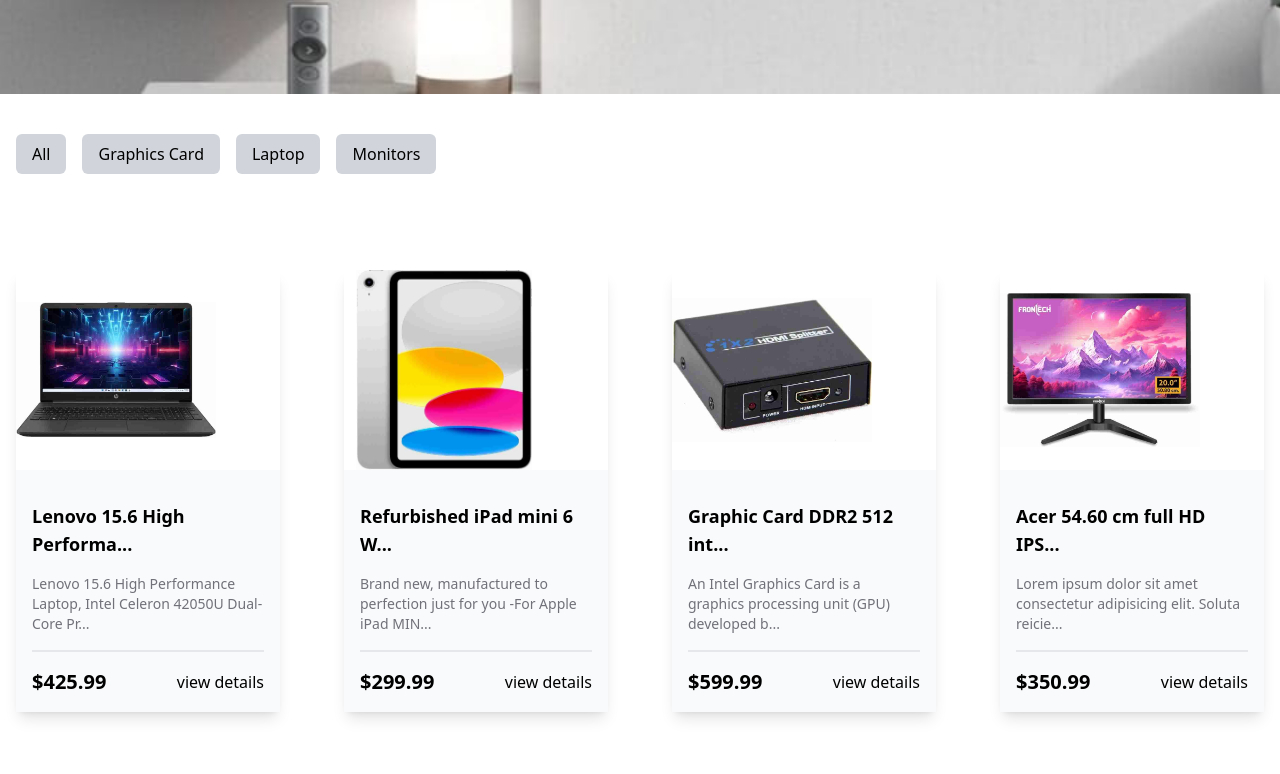
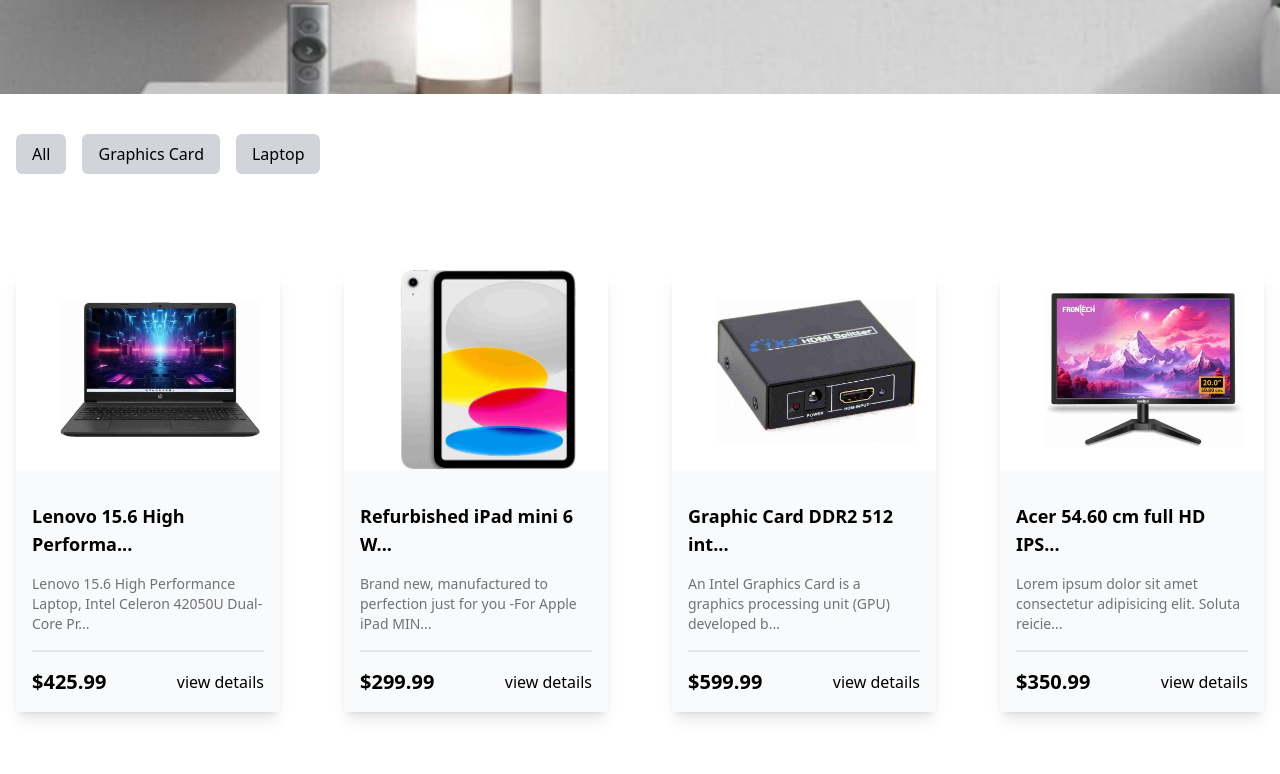
Before and after one commit to engineer-kaif/E-commerce-website, a React (Vite) app: page / in a window 1280 px wide. Shown: the part 560-1334 px from the top of the page. Built offline with nearby package versions, Linux system fonts and the light colour scheme.

Commit message:
some changes

```diff
--- a/src/Components/Home/Home.jsx
+++ b/src/Components/Home/Home.jsx
@@ -8,7 +8,7 @@
   "All",
   "Graphics Card",
   "Laptop",
-  "Monitors",
+
 ];
 
 function Home() {
--- a/src/Components/ProductCard/ProductCard.jsx
+++ b/src/Components/ProductCard/ProductCard.jsx
@@ -6,7 +6,7 @@
   return (
     <Link to={`/product/${product.id}`}>
       <div className='shadow-lg rounded-md cursor-pointer'>
-        <img src={`/${product.image}`} alt="" className='w-[200px] h-[200px] object-contain rounded'/>
+        <img src={`/${product.image}`} alt="" className='w-[200px] h-[200px] object-contain rounded ml-11' />
         <div className='bg-gray-50 p-4'>
           <h2 className='text-lg font-semibold my-4'>{product.title.substring(0,25)+"..."}</h2>
           <p className='text-sm text-zinc-500 border-b-2 pb-4'>{product.description.substring(0,70)+"..."}</p>
--- a/src/Components/ProductDetails/ProductDetails.jsx
+++ b/src/Components/ProductDetails/ProductDetails.jsx
@@ -30,7 +30,7 @@
           Back to Product
         </Link>
         <div className='grid grid-cols-1 md:grid-cols-2 gap-8 items-center'>
-          <div className='shadow-md p-4 rounded w-[300px] h-[300px] object-contain'>
+          <div className='shadow-md p-4 rounded w-[300px] h-[300px] object-contain '>
             <img src={`/${product.image}`} alt={product.title} />
           </div>
           <div>
```
